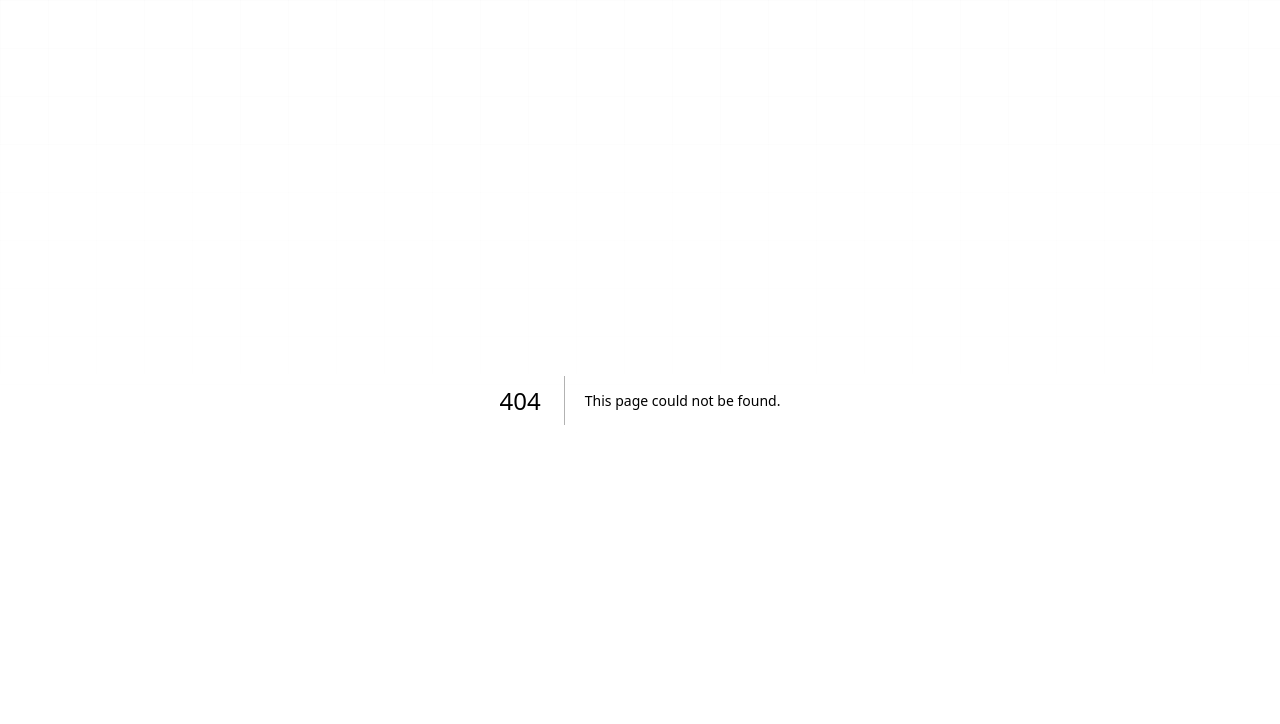
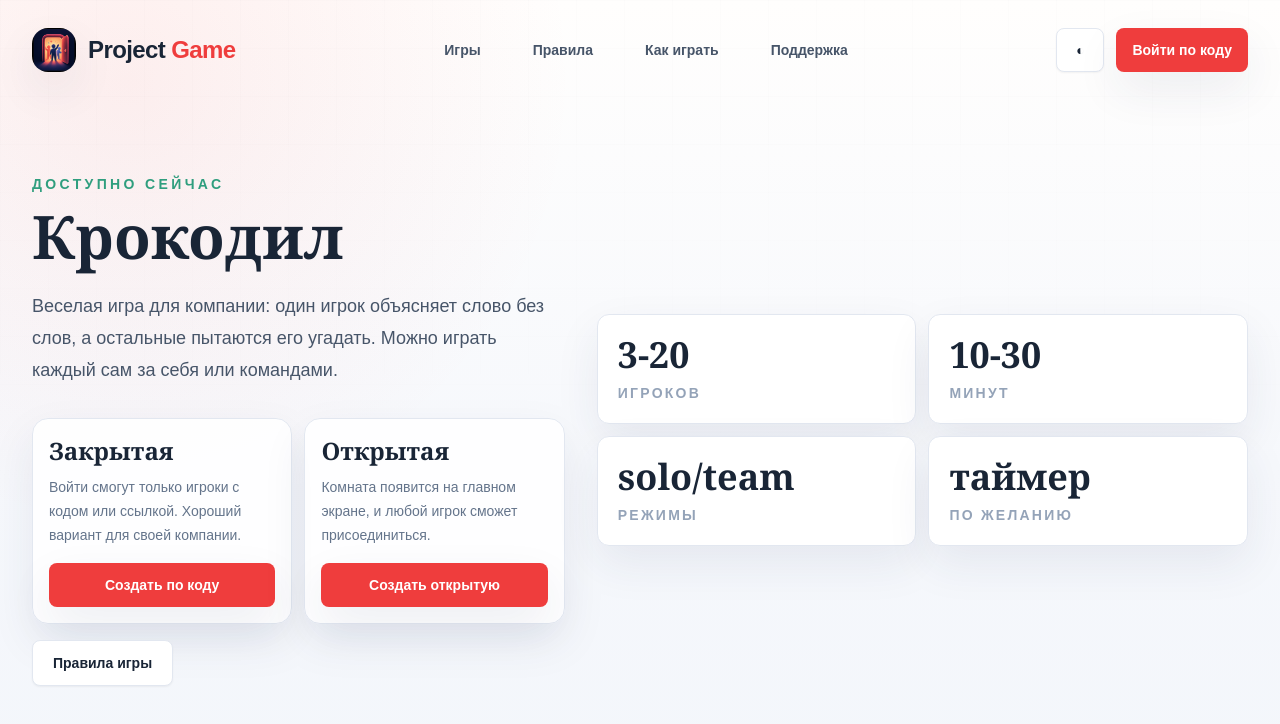
Before and after one commit to Iutin12/Project-Game, a Next.js app: page /games/crocodile in a window 1280 px wide. Before the commit this address had no page. Shown: the top 724 px of the page. Built offline with nearby package versions, Linux system fonts and the light colour scheme.

Commit message:
Add crocodile game catalog pages

```diff
--- /dev/null
+++ b/src/app/games/crocodile/page.tsx
@@ -0,0 +1,108 @@
+"use client";
+
+import { useState } from "react";
+import { useRouter } from "next/navigation";
+import { AppShell } from "@/components/layout/AppShell";
+import { Button } from "@/components/ui/Button";
+
+export default function CrocodilePage() {
+  const router = useRouter();
+  const [isCreating, setIsCreating] = useState(false);
+  const [error, setError] = useState("");
+
+  async function createRoom(visibility: "private" | "public") {
+    setIsCreating(true);
+    setError("");
+
+    try {
+      const response = await fetch("/api/create-room", {
+        method: "POST",
+        headers: { "content-type": "application/json" },
+        body: JSON.stringify({ gameId: "crocodile", visibility })
+      });
+      if (!response.ok) throw new Error("Не удалось создать комнату");
+      const data = (await response.json()) as { code: string; hostKey: string };
+      window.localStorage.setItem(`hostKey:${data.code}`, data.hostKey);
+      router.push(`/room/${data.code}`);
+    } catch (err) {
+      setError(err instanceof Error ? err.message : "Не удалось создать комнату");
+    } finally {
+      setIsCreating(false);
+    }
+  }
+
+  return (
+    <AppShell>
+      <section className="grid flex-1 items-center gap-8 py-12 lg:grid-cols-[0.9fr_1.1fr]">
+        <div>
+          <p className="text-sm font-semibold uppercase tracking-[0.24em] text-mint">доступно сейчас</p>
+          <h1 className="mt-3 font-display text-6xl font-semibold text-ink">Крокодил</h1>
+          <p className="mt-6 max-w-xl text-lg leading-8 text-slate-600">
+            Веселая игра для компании: один игрок объясняет слово без слов, а остальные пытаются его угадать.
+            Можно играть каждый сам за себя или командами.
+          </p>
+          <div className="mt-8 grid max-w-2xl gap-3 sm:grid-cols-2">
+            <CreateRoomChoice
+              title="Закрытая"
+              text="Войти смогут только игроки с кодом или ссылкой. Хороший вариант для своей компании."
+              action={isCreating ? "Создаем..." : "Создать по коду"}
+              disabled={isCreating}
+              onClick={() => createRoom("private")}
+            />
+            <CreateRoomChoice
+              title="Открытая"
+              text="Комната появится на главном экране, и любой игрок сможет присоединиться."
+              action={isCreating ? "Создаем..." : "Создать открытую"}
+              disabled={isCreating}
+              onClick={() => createRoom("public")}
+            />
+          </div>
+          <div className="mt-4 flex flex-wrap gap-3">
+            <a href="/rules/crocodile">
+              <Button variant="secondary">Правила игры</Button>
+            </a>
+          </div>
+          {error ? <p className="mt-4 text-sm text-coral">{error}</p> : null}
+        </div>
+
+        <div className="grid gap-3 sm:grid-cols-2">
+          {[
+            ["3-20", "игроков"],
+            ["10-30", "минут"],
+            ["solo/team", "режимы"],
+            ["таймер", "по желанию"]
+          ].map(([value, label]) => (
+            <div key={label} className="rounded-xl border border-line bg-white p-5 shadow-soft">
+              <p className="font-display text-4xl font-semibold text-ink">{value}</p>
+              <p className="mt-2 text-sm font-semibold uppercase tracking-[0.16em] text-slate-400">{label}</p>
+            </div>
+          ))}
+        </div>
+      </section>
+    </AppShell>
+  );
+}
+
+function CreateRoomChoice({
+  title,
+  text,
+  action,
+  disabled,
+  onClick
+}: {
+  title: string;
+  text: string;
+  action: string;
+  disabled: boolean;
+  onClick: () => void;
+}) {
+  return (
+    <article className="rounded-2xl border border-line bg-white/85 p-4 shadow-soft">
+      <h2 className="font-display text-2xl font-semibold text-ink">{title}</h2>
+      <p className="mt-2 min-h-12 text-sm leading-6 text-slate-500">{text}</p>
+      <Button className="mt-4 w-full" disabled={disabled} onClick={onClick}>
+        {action}
+      </Button>
+    </article>
+  );
+}
--- a/src/app/games/page.tsx
+++ b/src/app/games/page.tsx
@@ -9,7 +9,7 @@ export default function GamesPage() {
         <p className="text-sm font-semibold uppercase tracking-[0.22em] text-ocean">Каталог игр</p>
         <h1 className="mt-3 font-display text-5xl font-semibold text-ink">Выберите игру</h1>
         <p className="mt-5 max-w-2xl text-slate-600">
-          Платформа построена как общий каталог party games. Сейчас доступна Мафия, остальные
+          Платформа построена как общий каталог party games. Сейчас доступны Мафия и Крокодил, а остальные
           игры уже зарезервированы в структуре проекта.
         </p>
       </section>
--- /dev/null
+++ b/src/app/rules/crocodile/page.tsx
@@ -0,0 +1,68 @@
+import { AppShell } from "@/components/layout/AppShell";
+
+const rules = [
+  "Один игрок становится объясняющим и видит слово или словосочетание.",
+  "Объясняющий не должен писать слово в чат и не должен использовать однокоренные слова.",
+  "В классической версии слово объясняют жестами, мимикой или действиями.",
+  "Остальные игроки пишут варианты ответа в чат.",
+  "Если ответ совпал со словом, система засчитывает правильный ответ и начисляет очки.",
+  "Раунд может закончиться после первого угаданного слова или продолжаться до конца таймера.",
+  "Побеждает игрок или команда с наибольшим количеством очков."
+];
+
+export default function CrocodileRulesPage() {
+  return (
+    <AppShell>
+      <article className="py-10">
+        <p className="text-sm font-semibold uppercase tracking-[0.22em] text-ocean">Правила</p>
+        <h1 className="mt-3 font-display text-5xl font-semibold text-ink">Крокодил</h1>
+        <p className="mt-4 max-w-3xl text-lg leading-8 text-slate-600">
+          Крокодил — игра на объяснение слов без прямого называния. Один игрок показывает или объясняет,
+          остальные пытаются угадать как можно быстрее.
+        </p>
+
+        <section className="mt-8 grid gap-4 lg:grid-cols-2">
+          <RulesBlock title="Кратко">
+            <p>Объясняющий видит слово, остальные пишут догадки в чат. Кто угадал — получает очки.</p>
+          </RulesBlock>
+          <RulesBlock title="Раунд">
+            <p>
+              В режиме одного слова раунд заканчивается после первого правильного ответа. В режиме нескольких слов
+              объясняющий получает новое слово после каждого угадывания, пока не истечет таймер.
+            </p>
+          </RulesBlock>
+          <RulesBlock title="Каждый сам за себя">
+            <p>
+              Игроки по очереди становятся объясняющими. Очки получает угадавший игрок, а объясняющий получает
+              очки, если слово было угадано.
+            </p>
+          </RulesBlock>
+          <RulesBlock title="Команды">
+            <p>
+              Команды ходят по очереди. Один игрок активной команды объясняет слово, угадывать могут только игроки
+              этой команды. За правильный ответ команда получает очки.
+            </p>
+          </RulesBlock>
+        </section>
+
+        <section className="mt-8 rounded-2xl border border-line bg-white/90 p-5 shadow-soft">
+          <h2 className="font-display text-3xl font-semibold text-ink">Основные правила</h2>
+          <ul className="mt-5 grid gap-3 text-sm leading-6 text-slate-600">
+            {rules.map((rule) => (
+              <li key={rule} className="rounded-2xl bg-cloud/70 p-3">{rule}</li>
+            ))}
+          </ul>
+        </section>
+      </article>
+    </AppShell>
+  );
+}
+
+function RulesBlock({ title, children }: { title: string; children: React.ReactNode }) {
+  return (
+    <section className="rounded-2xl border border-line bg-white/90 p-5 shadow-soft">
+      <h2 className="font-display text-2xl font-semibold text-ink">{title}</h2>
+      <div className="mt-3 text-sm leading-6 text-slate-600">{children}</div>
+    </section>
+  );
+}
--- a/src/games/config.ts
+++ b/src/games/config.ts
@@ -58,12 +58,12 @@ export const games: GameConfig[] = [
   {
     id: "crocodile",
     title: "Крокодил",
-    description: "Объясняйте слова жестами, чтобы команда их угадала.",
-    status: "coming_soon",
-    minPlayers: 4,
-    maxPlayers: 12,
+    description: "Объясняйте слова жестами, мимикой и действиями, чтобы друзья их угадали.",
+    status: "available",
+    minPlayers: 3,
+    maxPlayers: 20,
     route: "/games/crocodile",
     illustration: "/game-cards/crocodile.png",
-    duration: "10-20 мин"
+    duration: "10-30 мин"
   }
 ];
```
